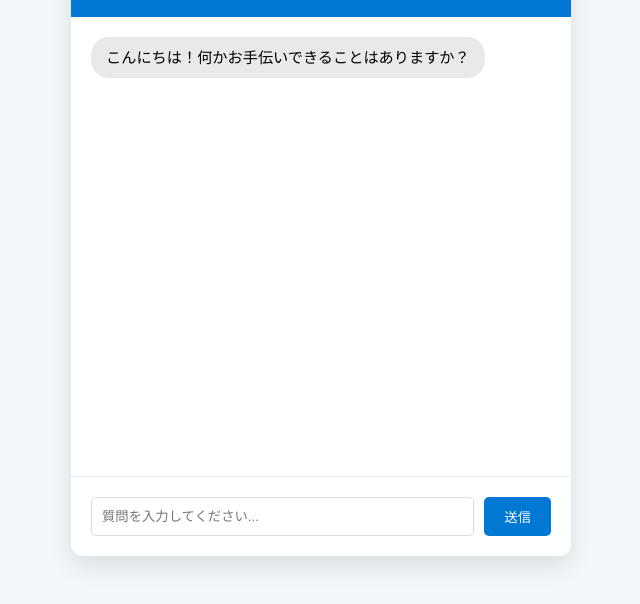
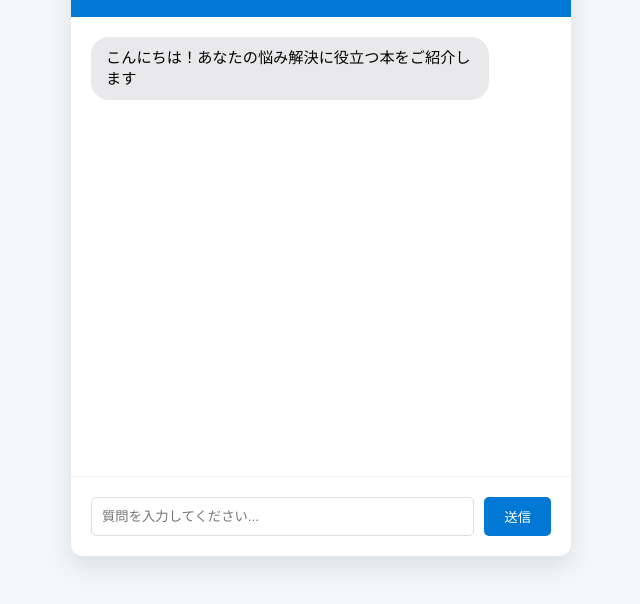
Before and after one commit to yusuke1976/azuremock, a plain HTML site: page index.html in a window 1280 px wide. Shown: the part 164-768 px from the top of the page, without its empty margins (319-959 px from the left). Drawn offline with Linux system fonts and the light colour scheme.

Commit message:
Modify greeting message in index.html
Updated greeting message in chat window.

```diff
--- a/index.html
+++ b/index.html
@@ -15,7 +15,7 @@
 
         <main id="chat-window">
             <div class="message bot">
-                こんにちは！何かお手伝いできることはありますか？
+                こんにちは！あなたの悩み解決に役立つ本をご紹介します
             </div>
         </main>
 
```
